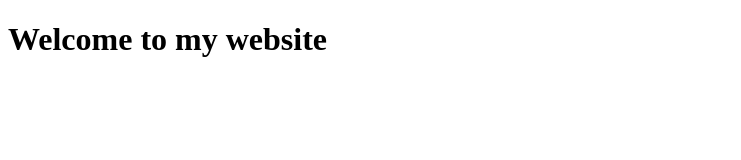
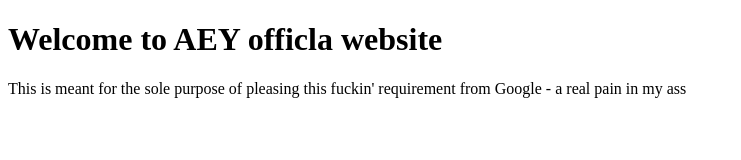
Before and after one commit to Sebastien2/aey-website-official, a plain HTML site: page index.html in a window 1280 px wide. Shown: the whole page, without its empty margins (0-741 px from the left). Drawn offline with Linux system fonts and the light colour scheme.

Commit message:
Update index.html

```diff
--- a/index.html
+++ b/index.html
@@ -5,6 +5,7 @@
   <meta name="google-site-verification" content="XzzYyFNdiRFv5hdsfZIcJ7o0jE6NrUp1fNZ2gO22ZM8" />
 </head>
 <body>
-  <h1>Welcome to my website</h1>
+  <h1>Welcome to AEY officla website</h1>
+  This is meant for the sole purpose of pleasing this fuckin' requirement from Google - a real pain in my ass
 </body>
 </html>
```
